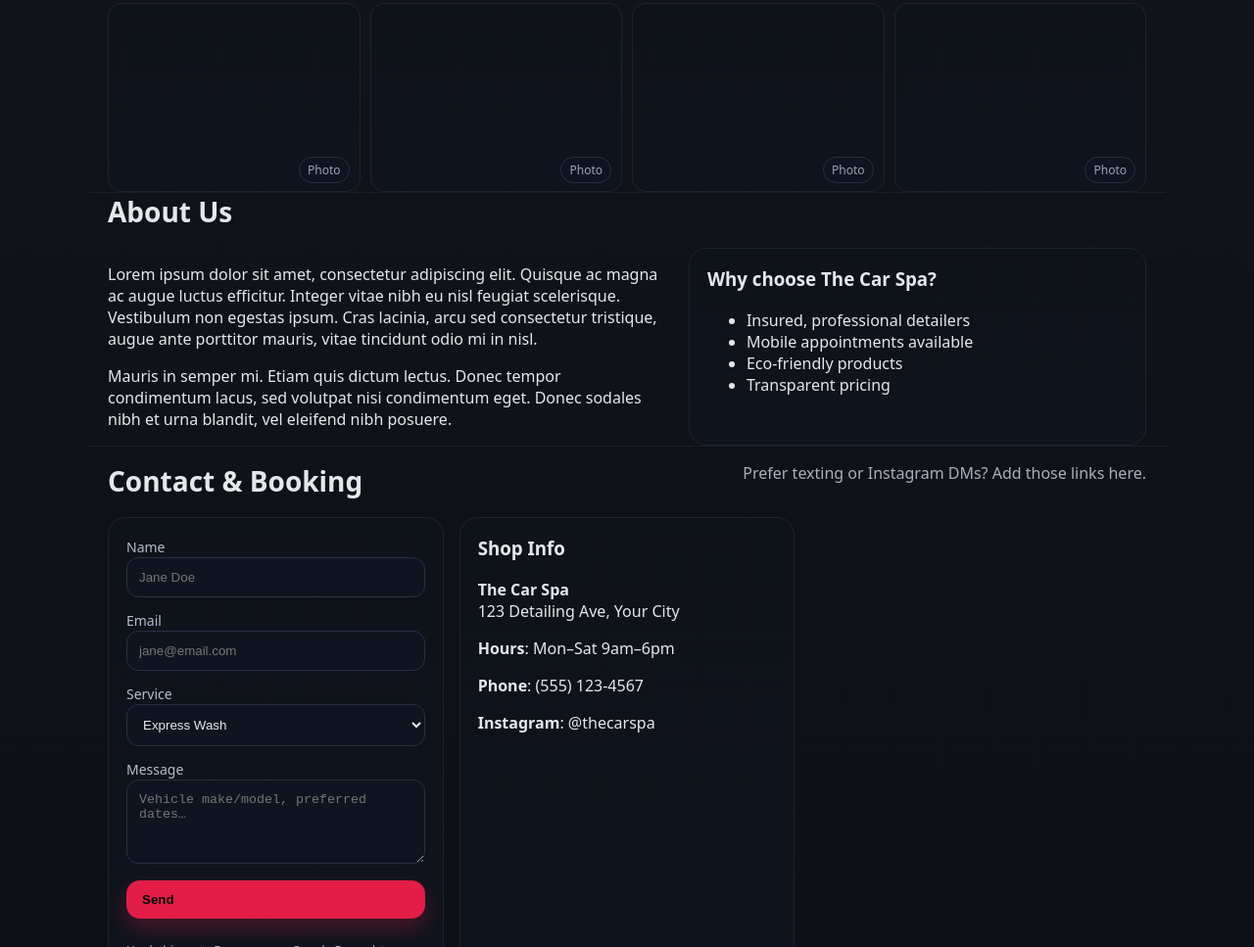
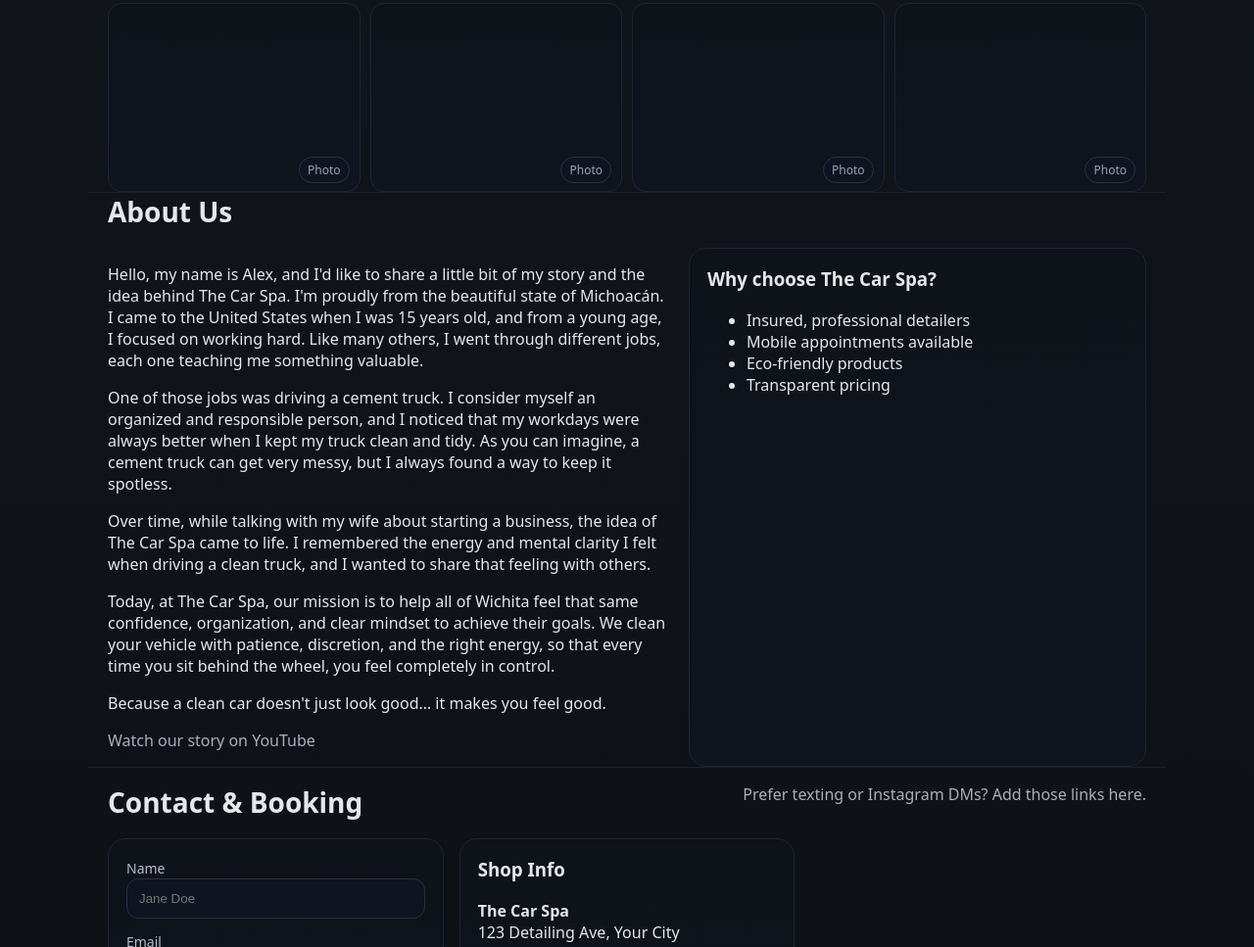
Before and after one commit to adann44/car-spa-github-page, a plain HTML site: page index.html in a window 1280 px wide. Shown: the part 1322-2289 px from the top of the page at 98% size. Drawn offline with Linux system fonts and the light colour scheme.

Commit message:
updated about us

```diff
--- a/index.html
+++ b/index.html
@@ -238,8 +238,12 @@
     </div>
     <div class="about">
       <div>
-        <p data-i18n="about_body">Lorem ipsum dolor sit amet, consectetur adipiscing elit. Quisque ac magna ac augue luctus efficitur. Integer vitae nibh eu nisl feugiat scelerisque. Vestibulum non egestas ipsum. Cras lacinia, arcu sed consectetur tristique, augue ante porttitor mauris, vitae tincidunt odio mi in nisl.</p>
-        <p data-i18n="about_body2">Mauris in semper mi. Etiam quis dictum lectus. Donec tempor condimentum lacus, sed volutpat nisi condimentum eget. Donec sodales nibh et urna blandit, vel eleifend nibh posuere.</p>
+        <p data-i18n="about_body">Hello, my name is Alex, and I'd like to share a little bit of my story and the idea behind The Car Spa. I'm proudly from the beautiful state of Michoacán. I came to the United States when I was 15 years old, and from a young age, I focused on working hard. Like many others, I went through different jobs, each one teaching me something valuable.</p>
+        <p data-i18n="about_body2">One of those jobs was driving a cement truck. I consider myself an organized and responsible person, and I noticed that my workdays were always better when I kept my truck clean and tidy. As you can imagine, a cement truck can get very messy, but I always found a way to keep it spotless.</p>
+        <p data-i18n="about_body3">Over time, while talking with my wife about starting a business, the idea of The Car Spa came to life. I remembered the energy and mental clarity I felt when driving a clean truck, and I wanted to share that feeling with others.</p>
+        <p data-i18n="about_body4">Today, at The Car Spa, our mission is to help all of Wichita feel that same confidence, organization, and clear mindset to achieve their goals. We clean your vehicle with patience, discretion, and the right energy, so that every time you sit behind the wheel, you feel completely in control.</p>
+        <p data-i18n="about_motto"><em>Because a clean car doesn't just look good… it makes you feel good.</em></p>
+        <p class="muted"><a href="https://youtu.be/Ucl_2QteO9I" target="_blank" rel="noopener">Watch our story on YouTube</a></p>
       </div>
       <div class="card">
         <h3 style="margin-top:0" data-i18n="about_stats">Why choose The Car Spa?</h3>
@@ -323,7 +327,7 @@
         nav_home:'Home', nav_services:'Services', nav_gallery:'Gallery', nav_about:'About', nav_contact:'Contact', nav_book:'Book Now',
         tagline:'Showroom shine, every time',
         hero_title:'Premium Detailing & Car Care in Your City',
-        hero_sub:'From quick washes to full interior & exterior detailing, ceramic protection, and fleet care — we treat your ride like it’s headed to the red carpet.',
+        hero_sub:'From quick washes to full interior & exterior detailing, ceramic protection, and fleet care — we treat your ride like it\'s headed to the red carpet.',
         cta_book:'Book an Appointment', cta_explore:'Explore Services',
         services_title:'Popular Services', services_note:'Custom quotes available', services_intro:'Keep services on the home page for quick scanning. If your menu grows large, you can add a full Services page later.',
         svc1_title:'Express Wash', svc1_desc:'Hand wash, wheel clean, quick interior vacuum, windows.',
@@ -333,7 +337,12 @@
         svc5_title:'Headlight Restoration', svc5_desc:'Clear, protect, and restore night-time visibility.',
         svc6_title:'Ceramic Coating', svc6_desc:'Long-term gloss & protection. Multi-year packages.',
         gallery_title:'Gallery', gallery_hint:'Add before/after shots to build trust. Keep it curated and punchy.',
-        about_title:'About Us', about_body:'Lorem ipsum dolor sit amet, consectetur adipiscing elit. Quisque ac magna ac augue luctus efficitur. Integer vitae nibh eu nisl feugiat scelerisque. Vestibulum non egestas ipsum. Cras lacinia, arcu sed consectetur tristique, augue ante porttitor mauris, vitae tincidunt odio mi in nisl.', about_body2:'Mauris in semper mi. Etiam quis dictum lectus. Donec tempor condimentum lacus, sed volutpat nisi condimentum eget. Donec sodales nibh et urna blandit, vel eleifend nibh posuere.',
+        about_title:'About Us',
+        about_body:'Hello, my name is Alex, and I\'d like to share a little bit of my story and the idea behind The Car Spa. I\'m proudly from the beautiful state of Michoacán. I came to the United States when I was 15 years old, and from a young age, I focused on working hard. Like many others, I went through different jobs, each one teaching me something valuable.',
+        about_body2:'One of those jobs was driving a cement truck. I consider myself an organized and responsible person, and I noticed that my workdays were always better when I kept my truck clean and tidy. As you can imagine, a cement truck can get very messy, but I always found a way to keep it spotless.',
+        about_body3:'Over time, while talking with my wife about starting a business, the idea of The Car Spa came to life. I remembered the energy and mental clarity I felt when driving a clean truck, and I wanted to share that feeling with others.',
+        about_body4:'Today, at The Car Spa, our mission is to help all of Wichita feel that same confidence, organization, and clear mindset to achieve their goals. We clean your vehicle with patience, discretion, and the right energy, so that every time you sit behind the wheel, you feel completely in control.',
+        about_motto:'Because a clean car doesn\'t just look good… it makes you feel good.',
         about_stats:'Why choose The Car Spa?', about_point1:'Insured, professional detailers', about_point2:'Mobile appointments available', about_point3:'Eco-friendly products', about_point4:'Transparent pricing',
         contact_title:'Contact & Booking', contact_hint:'Prefer texting or Instagram DMs? Add those links here.',
         form_name:'Name', form_email:'Email', form_service:'Service', form_message:'Message', form_send:'Send',
@@ -357,7 +366,12 @@
         svc5_title:'Restauración de Faros', svc5_desc:'Aclarado, protección y mejor visibilidad nocturna.',
         svc6_title:'Cerámico', svc6_desc:'Brillo y protección a largo plazo. Paquetes multi‑año.',
         gallery_title:'Galería', gallery_hint:'Comparte antes/después para generar confianza. Manténla curada y directa.',
-        about_title:'Sobre Nosotros', about_body:'Lorem ipsum dolor sit amet, consectetur adipiscing elit. Quisque ac magna ac augue luctus efficitur. Integer vitae nibh eu nisl feugiat scelerisque. Vestibulum non egestas ipsum. Cras lacinia, arcu sed consectetur tristique, augue ante porttitor mauris, vitae tincidunt odio mi in nisl.', about_body2:'Mauris in semper mi. Etiam quis dictum lectus. Donec tempor condimentum lacus, sed volutpat nisi condimentum eget. Donec sodales nibh et urna blandit, vel eleifend nibh posuere.',
+        about_title:'Sobre Nosotros',
+        about_body:'Hola, mi nombre es Alex y quiero compartir un poco de mi historia y la idea detrás de The Car Spa. Soy orgullosamente del bonito estado de Michoacán. Llegué a Estados Unidos a los 15 años y, desde temprana edad, me enfoqué en trabajar. Como muchos, pasé por varios empleos de los que aprendí mucho.',
+        about_body2:'Uno de esos trabajos fue manejando un camión de cemento. Me considero una persona organizada y responsable, y notaba que mis días de trabajo eran mucho mejores cuando mantenía mi camión limpio y ordenado. Como podrán imaginar, un camión de cemento puede ensuciarse bastante, pero yo siempre encontraba la manera de mantenerlo impecable.',
+        about_body3:'Con el tiempo, platicando con mi esposa sobre iniciar un negocio, surgió la idea de The Car Spa. Recordé la energía y claridad mental que sentía al manejar un camión limpio, y quise compartir esa sensación con más personas.',
+        about_body4:'Hoy, en The Car Spa, queremos que todo Wichita experimente esa misma confianza, organización y claridad mental para cumplir sus metas. Aquí limpiamos su auto con paciencia, discreción y la mejor energía, para que cada vez que tome el volante, sienta que tiene el control total.',
+        about_motto:'Porque un auto limpio no solo se ve bien… también te hace sentir bien.',
         about_stats:'¿Por qué elegir The Car Spa?', about_point1:'Detailers profesionales con seguro', about_point2:'Citas móviles disponibles', about_point3:'Productos eco‑amigables', about_point4:'Precios transparentes',
         contact_title:'Contacto y Citas', contact_hint:'¿Prefieres WhatsApp o Instagram? Agrega esos enlaces aquí.',
         form_name:'Nombre', form_email:'Correo', form_service:'Servicio', form_message:'Mensaje', form_send:'Enviar',
@@ -366,9 +380,7 @@
         rights:'Todos los derechos reservados.', footer_about:'Nosotros', footer_services:'Servicios', footer_contact:'Contacto',
         toast_submit:'¡Gracias! Este formulario es de demostración.'
       }
-    };
-
-    const elements = document.querySelectorAll('[data-i18n]');
+    };    const elements = document.querySelectorAll('[data-i18n]');
     function trans(key){
       return dict[current][key] || key;
     }
```
